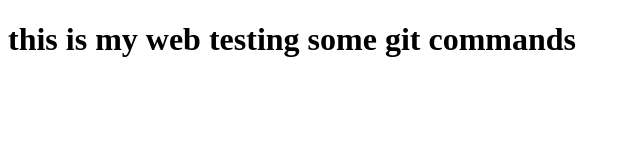
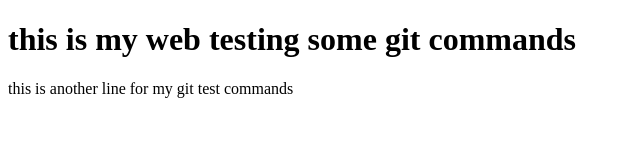
Before and after one commit to Innos-1er-du-Nom/git-test-code, a plain HTML site: page index.html in a window 1280 px wide. Shown: the whole page, without its empty margins (0-640 px from the left). Drawn offline with Linux system fonts and the light colour scheme.

Commit message:
another changes in my index file

```diff
--- a/index.html
+++ b/index.html
@@ -8,5 +8,6 @@
 </head>
 <body>
     <h1>this is my web testing some git commands</h1>
+    <p>this is another line for my git test commands</p>
 </body>
 </html>
```
